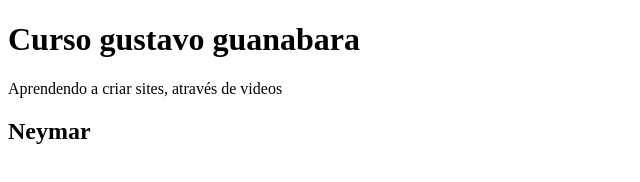
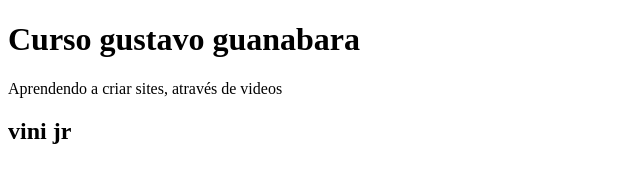
Before and after one commit to Isc1305/DEV-WEB-ISC, a plain HTML site: page guanabara.html in a window 1280 px wide. Shown: the full height of the page, 0-640 px from the left. Drawn offline with Linux system fonts and the light colour scheme.

Commit message:
atualizar

```diff
--- a/guanabara.html
+++ b/guanabara.html
@@ -8,6 +8,6 @@
 <body>
     <h1>Curso gustavo guanabara</h1>
     <p>Aprendendo a criar sites, através de videos</p>
-    <h2>Neymar</h2>
+    <h2>vini jr</h2>
 </body>
 </html>
```
